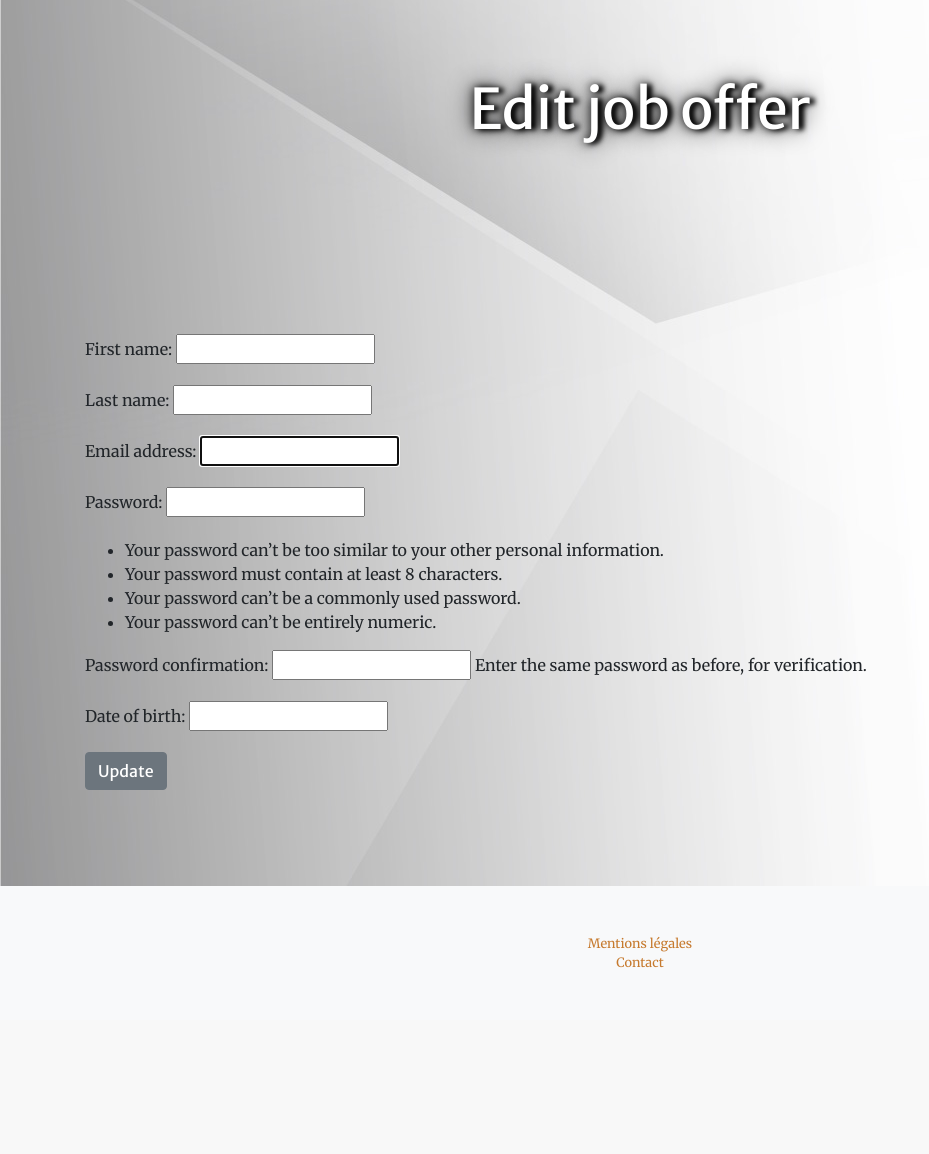
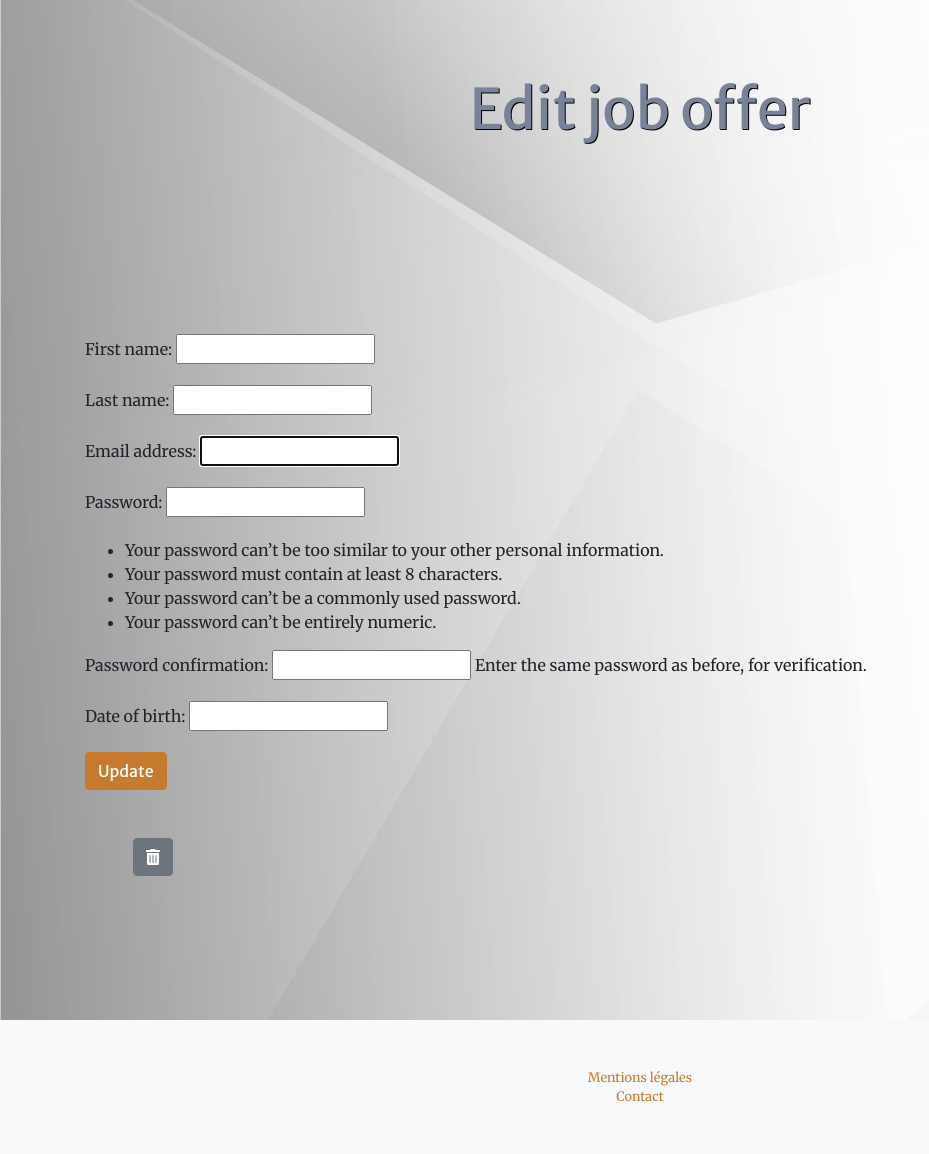
Before and after one commit to MyBhive/JobSearchMonitoring, a Django app: template templates/pages/update_job_offer.html in a window 1280 px wide. Shown: the part 82-1236 px from the top of the page, without its empty margins (0-929 px from the left). Before the commit the page ends 1050 px from the top, so only its background shows below. Run offline with Django 3.2, Linux system fonts and the light colour scheme; the template is opened without the code that fills it: values that come from a table or form of the project are taken from there, others are empty; some libraries are stand-ins or nearby versions.

Commit message:
button delete fa-trash

```diff
--- a/templates/pages/update_job_offer.html
+++ b/templates/pages/update_job_offer.html
@@ -7,9 +7,9 @@
     <div class="container h-100">
         <div class="d-flex justify-content-center h-100">
             <div class="user_card my-auto" style="width: auto;">
-                <div class="d-flex justify-content-center pb-4 text-white">
-                    <h1 class="d-block text-center mb-5 text-white"
-                    style="margin-top: 4rem; text-shadow: 5px 1px 5px black, 0 0 25px black, 0 0 10px black;">
+                <div class="d-flex justify-content-center pb-4">
+                    <h1 class="d-block text-center mb-5"
+                    style="color: #798398; margin-top: 4rem; text-shadow: 1px 1px black;">
                     Edit job offer</h1>
                 </div>
             </div>
@@ -21,8 +21,12 @@
         <form method="POST" enctype="multipart/form-data">
             {% csrf_token %}
             {{ form.as_p }}
-            <button type="submit" value="Upload File" class="btn btn-secondary">Update</button>
+            <button type="submit" value="Upload File" class="btn btn-primary">Update</button>
         </form>
+        <a href="{% url 'delete_job' joboffer.pk %}" class="form-inline-center">
+            <button name="delete" id="button_send"  type="submit" class="btn btn-secondary m-5">
+                <i class="fas fa-trash-alt" aria-hidden="true"></i></button>
+        </a>
     </div>
 </section>
 
```
